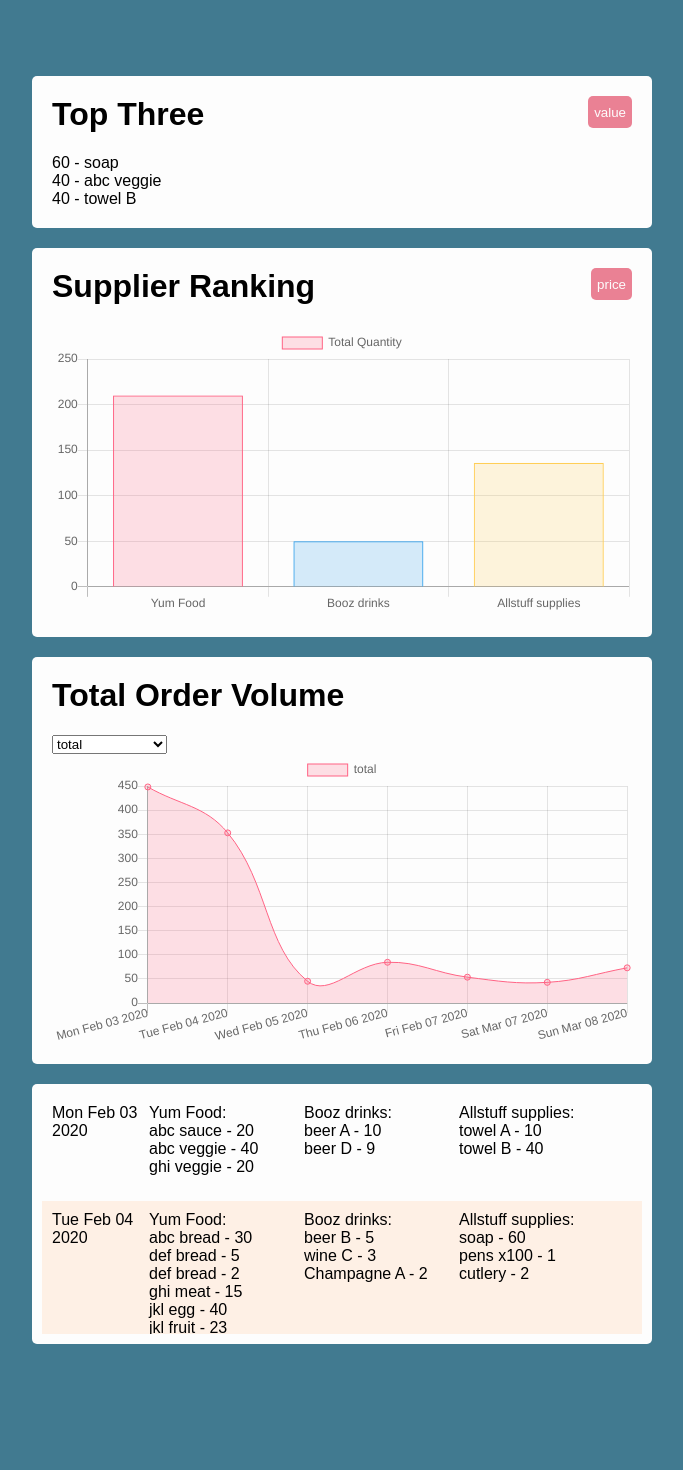
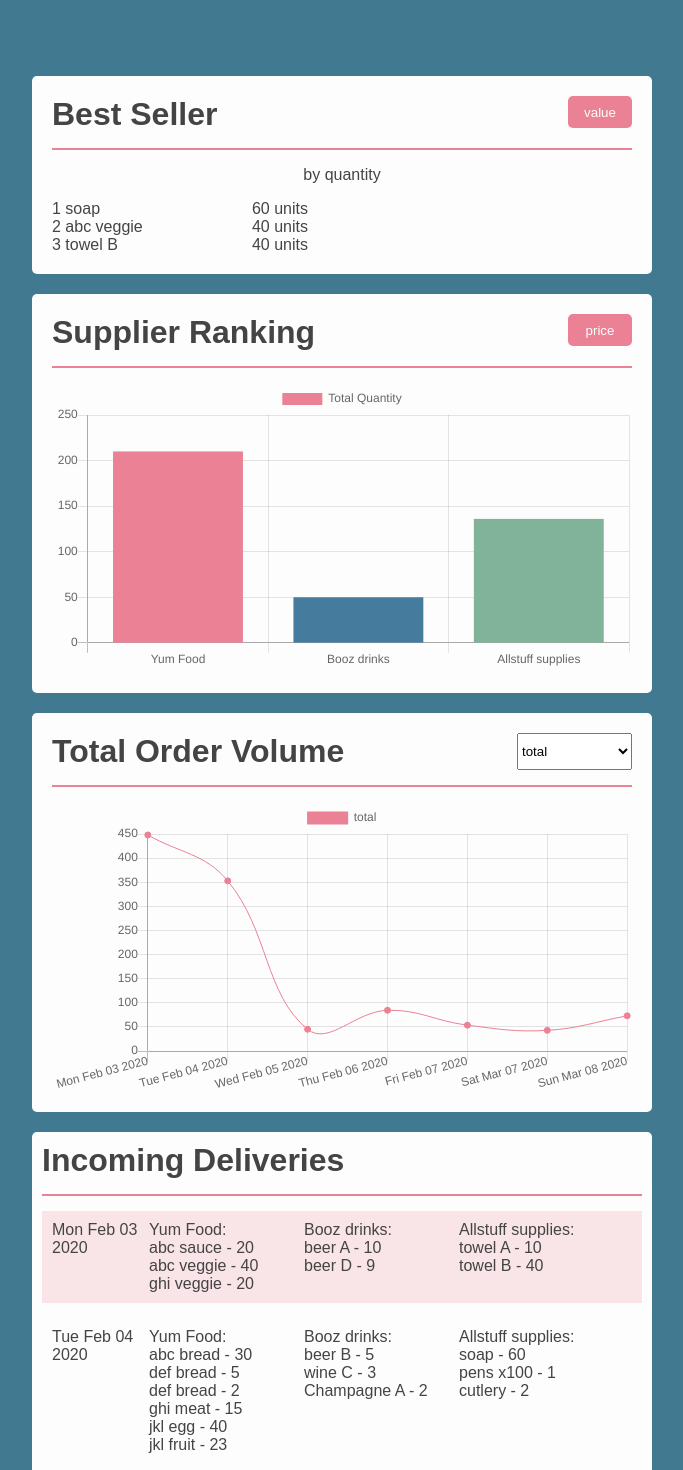
Before and after one commit to maxilukowski/hotel-dashboard, a React (Create React App) app: page / in a window 1280 px wide. Shown: the top 1470 px of the page, without its empty margins (318-1001 px from the left). Before the commit the page ends 1364 px from the top, so only its background shows below. Built offline with nearby package versions, Linux system fonts and the light colour scheme.

Commit message:
Add subtle style accents

```diff
--- a/src/GlobalStyles.js
+++ b/src/GlobalStyles.js
@@ -14,14 +14,16 @@ export default createGlobalStyle`
     body {
         display: flex;
         flex-direction: column;
-        height: 100vh;
+        height: 100%;
         margin: 40px auto;
         padding: 20px;
         max-width:700px;
         font-family:sans-serif;
         background-color: var(--primary);
+        color: rgb(68, 68, 68)
     }
     h1 {
-        margin-top:0
+        margin-top:0;
+        margin-bottom:0;
     }
 `
--- /dev/null
+++ b/src/components/UnderLining.js
@@ -0,0 +1,16 @@
+import React from 'react'
+import styled from 'styled-components'
+
+const Underlining = () => {
+  return <UnderliningDiv></UnderliningDiv>
+}
+
+export default Underlining
+
+const UnderliningDiv = styled.div`
+  background-color: rgb(234 129 148);
+  height: 2px;
+  width: 100%;
+
+  margin: 15px auto;
+`
--- a/src/components/incomingDeliveries/IncomingDeliveriesCard.js
+++ b/src/components/incomingDeliveries/IncomingDeliveriesCard.js
@@ -2,6 +2,7 @@ import React from 'react'
 import styled from 'styled-components'
 import DeliveryDates from './DeliveryDates'
 import PropTypes from 'prop-types'
+import Underlining from '../UnderLining'
 
 const IncomingDeliveriesCard = ({ data }) => {
   const deliveriesByDayBySupplier = {}
@@ -23,6 +24,10 @@ const IncomingDeliveriesCard = ({ data }) => {
   return (
     <>
       <Wrapper>
+        <Headline>
+          <h1>Incoming Deliveries</h1>
+          <Underlining />
+        </Headline>
         <DeliveryDates deliveriesByDayBySupplier={deliveriesByDayBySupplier} />
       </Wrapper>
     </>
@@ -40,12 +45,18 @@ const Wrapper = styled.ul`
   }
   display: flex;
   flex-direction: column;
-  max-height: 30vh;
+  max-height: 45vh;
   overflow-y: scroll;
   li:nth-child(even) {
-    background-color: rgb(255, 232, 214, 0.6);
+    background-color: rgba(234, 129, 148, 0.2);
   }
   list-style-type: none;
   margin: 0;
   padding: 0;
 `
+
+const Headline = styled.div`
+  position: sticky;
+  top: 0;
+  background-color: var(--card);
+`
--- a/src/components/suppliersRanking/SuppliersRankingByPrice.js
+++ b/src/components/suppliersRanking/SuppliersRankingByPrice.js
@@ -17,16 +17,10 @@ const SuppliersRankingByPrice = ({ topThreeSupplier }) => {
                 topThreeSupplier['Allstuff supplies'].totalPrice,
               ],
               backgroundColor: [
-                'rgba(255, 99, 132, 0.2)',
-                'rgba(54, 162, 235, 0.2)',
-                'rgba(255, 206, 86, 0.2)',
+                'rgba(234, 129, 148, 1)',
+                'rgba(69, 123, 157, 1)',
+                'rgba(129, 178, 154, 1)',
               ],
-              borderColor: [
-                'rgba(255, 99, 132, 1)',
-                'rgba(54, 162, 235, 1)',
-                'rgba(255, 206, 86, 1)',
-              ],
-              borderWidth: 1,
             },
           ],
         }}
--- a/src/components/suppliersRanking/SuppliersRankingByQuantity.js
+++ b/src/components/suppliersRanking/SuppliersRankingByQuantity.js
@@ -17,16 +17,10 @@ const SuppliersRankingByQuantity = ({ topThreeSupplier }) => {
                 topThreeSupplier['Allstuff supplies'].totalQuantity,
               ],
               backgroundColor: [
-                'rgba(255, 99, 132, 0.2)',
-                'rgba(54, 162, 235, 0.2)',
-                'rgba(255, 206, 86, 0.2)',
+                'rgba(234, 129, 148, 1)',
+                'rgba(69, 123, 157, 1)',
+                'rgba(129, 178, 154, 1)',
               ],
-              borderColor: [
-                'rgba(255, 99, 132, 1)',
-                'rgba(54, 162, 235, 1)',
-                'rgba(255, 206, 86, 1)',
-              ],
-              borderWidth: 1,
             },
           ],
         }}
--- a/src/components/suppliersRanking/SuppliersRankingCard.js
+++ b/src/components/suppliersRanking/SuppliersRankingCard.js
@@ -3,6 +3,7 @@ import styled from 'styled-components'
 import SuppliersRankingByQuantity from './SuppliersRankingByQuantity'
 import SuppliersRankingByPrice from './SuppliersRankingByPrice'
 import PropTypes from 'prop-types'
+import Underlining from '../UnderLining'
 
 const SuppliersRankingCard = ({ data }) => {
   const [togglePriceVsQuantity, setTogglePriceVsQuantity] = useState(true)
@@ -29,6 +30,7 @@ const SuppliersRankingCard = ({ data }) => {
           {togglePriceVsQuantity ? 'price' : 'quantity'}
         </StyledButton>
       </Headline>
+      <Underlining />
       {togglePriceVsQuantity ? (
         <SuppliersRankingByQuantity topThreeSupplier={topThreeSupplier} />
       ) : (
@@ -52,8 +54,10 @@ const Headline = styled.div`
 `
 const StyledButton = styled.button`
   border: none;
+  outline: none;
   color: var(--card);
   background-color: var(--secondary);
   border-radius: 5px;
   height: 2rem;
+  width: 4rem;
 `
--- a/src/components/topThree/TopThreeCard.js
+++ b/src/components/topThree/TopThreeCard.js
@@ -3,19 +3,26 @@ import styled from 'styled-components'
 import TopThreeListByQuantity from './TopThreeListByQuantity'
 import TopThreeListByValue from './TopThreeListByValue'
 import PropTypes from 'prop-types'
+import Underlining from '../UnderLining'
 
 const TopThreeCard = ({ data }) => {
   const [toggleValueVsQuantity, setToggleValueVsQuantity] = useState(true)
   return (
     <Wrapper>
       <Headline>
-        <h1>Top Three</h1>
+        <h1>Best Seller</h1>
         <StyledButton
           onClick={() => setToggleValueVsQuantity(!toggleValueVsQuantity)}
         >
           {toggleValueVsQuantity ? 'value' : 'quantity'}
         </StyledButton>
       </Headline>
+      <Underlining />
+      {toggleValueVsQuantity ? (
+        <StypedP>by quantity</StypedP>
+      ) : (
+        <StypedP>by value</StypedP>
+      )}
       {toggleValueVsQuantity ? (
         <TopThreeListByQuantity data={data} />
       ) : (
@@ -40,8 +47,14 @@ const Headline = styled.div`
 
 const StyledButton = styled.button`
   border: none;
+  outline: none;
   color: var(--card);
   background-color: var(--secondary);
   border-radius: 5px;
   height: 2rem;
+  width: 4rem;
 `
+
+const StypedP = styled.p`
+  text-align: center;
+`
--- a/src/components/topThree/TopThreeListByQuantity.js
+++ b/src/components/topThree/TopThreeListByQuantity.js
@@ -1,5 +1,6 @@
 import React from 'react'
 import PropTypes from 'prop-types'
+import styled from 'styled-components'
 
 const TopThreeListByQuantity = ({ data }) => {
   const compare = (a, b) => b.quantity - a.quantity
@@ -9,7 +10,15 @@ const TopThreeListByQuantity = ({ data }) => {
   return (
     <>
       {topThreeEntries.map(({ quantity, productName }, index) => {
-        return <div key={index}>{`${quantity} - ${productName}`}</div>
+        return (
+          <StyledDiv key={index}>
+            <span>
+              {`${index + 1}
+              ${productName}`}
+            </span>
+            <span>{quantity} units</span>
+          </StyledDiv>
+        )
       })}
     </>
   )
@@ -18,3 +27,9 @@ TopThreeListByQuantity.propTypes = {
   data: PropTypes.array.isRequired,
 }
 export default TopThreeListByQuantity
+
+const StyledDiv = styled.div`
+  width: 20vw;
+  display: flex;
+  justify-content: space-between;
+`
--- a/src/components/topThree/TopThreeListByValue.js
+++ b/src/components/topThree/TopThreeListByValue.js
@@ -1,5 +1,6 @@
 import React from 'react'
 import data from './../../AVISIO frontend challenge orders.json'
+import styled from 'styled-components'
 
 const TopThreeListByValue = () => {
   const compare = (a, b) => b.quantity * b.price - a.quantity * a.price
@@ -10,10 +11,21 @@ const TopThreeListByValue = () => {
     <>
       {topThreeEntries.map(({ quantity, price, productName }, index) => {
         const value = (quantity * price).toFixed(2)
-        return <div key={index}>{`${value}$ - ${productName}`}</div>
+        return (
+          <StyledDiv key={index}>
+            <span>{`${index + 1} ${productName}`}</span>
+            <span>{value}$</span>
+          </StyledDiv>
+        )
       })}
     </>
   )
 }
 
 export default TopThreeListByValue
+
+const StyledDiv = styled.div`
+  width: 20vw;
+  display: flex;
+  justify-content: space-between;
+`
--- a/src/components/totalOrderVolume/TotalorderVolumeCard.js
+++ b/src/components/totalOrderVolume/TotalorderVolumeCard.js
@@ -2,6 +2,7 @@ import React, { useState } from 'react'
 import styled from 'styled-components'
 import { Line } from 'react-chartjs-2'
 import PropTypes from 'prop-types'
+import Underlining from '../UnderLining'
 
 const TotalOrderVolumeCard = ({ data }) => {
   const [appliedFilter, setAppliedFilter] = useState('total')
@@ -43,6 +44,7 @@ const TotalOrderVolumeCard = ({ data }) => {
 
   return (
     <Wrapper>
+      <Headline>
         <h1>Total Order Volume</h1>
         <select
           value={appliedFilter}
@@ -56,6 +58,8 @@ const TotalOrderVolumeCard = ({ data }) => {
             )
           })}
         </select>
+      </Headline>
+      <Underlining />
       <div>
         <Line
           data={{
@@ -64,9 +68,10 @@ const TotalOrderVolumeCard = ({ data }) => {
               {
                 label: appliedFilter,
                 data: orderVolume,
-                backgroundColor: 'rgba(255, 99, 132, 0.2)',
-                borderColor: 'rgba(255, 99, 132, 1)',
 
+                borderColor: 'rgba(234, 129, 148, 1)',
+                backgroundColor: 'rgba(234, 129, 148, 1)',
+                fill: false,
                 borderWidth: 1,
               },
             ],
@@ -97,3 +102,7 @@ export default TotalOrderVolumeCard
 const Wrapper = styled.div`
   padding: 10px;
 `
+const Headline = styled.div`
+  display: flex;
+  justify-content: space-between;
+`
```
Lines whose indentation alone changed are shown as unchanged.
